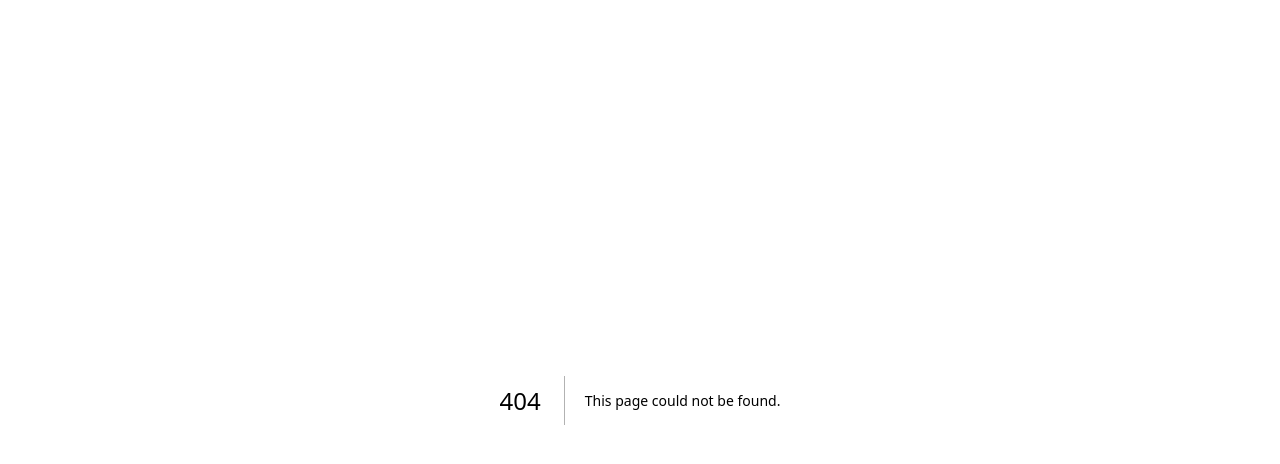
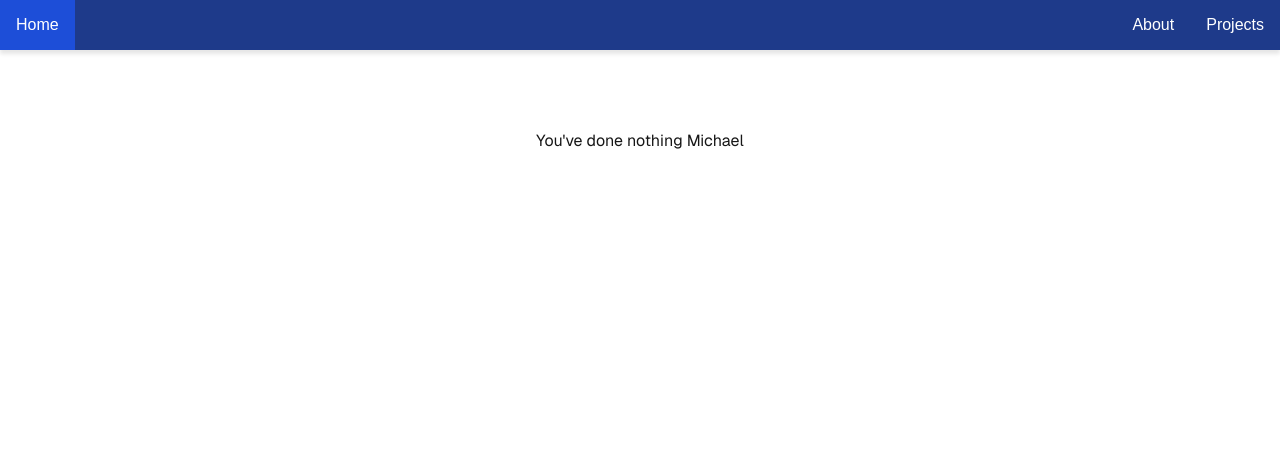
Before and after one commit to mbaren135/my-portfolio, a Next.js app: page /projects in a window 1280 px wide. Before the commit this address had no page. Shown: the top 464 px of the page. Built offline with nearby package versions, Linux system fonts and the light colour scheme.

Commit message:
first commit // nav bar

```diff
--- /dev/null
+++ b/app/about/page.tsx
@@ -0,0 +1,4 @@
+import s from "../page.module.css";
+export default function About() {
+  return <div className={s.page}>About</div>;
+}
--- a/app/layout.tsx
+++ b/app/layout.tsx
@@ -1,6 +1,7 @@
 import type { Metadata } from "next";
 import { Geist, Geist_Mono } from "next/font/google";
 import "./globals.css";
+import Navbar from "@/components/navbar";
 
 const geistSans = Geist({
   variable: "--font-geist-sans",
@@ -25,6 +26,7 @@ export default function RootLayout({
   return (
     <html lang="en">
       <body className={`${geistSans.variable} ${geistMono.variable}`}>
+        <Navbar />
         {children}
       </body>
     </html>
--- /dev/null
+++ b/app/projects/page.tsx
@@ -0,0 +1,4 @@
+import s from "../page.module.css";
+export default function Projects() {
+  return <div className={s.page}>You've done nothing Michael</div>;
+}
--- /dev/null
+++ b/components/navbar/index.tsx
@@ -0,0 +1,26 @@
+"use client";
+import Link from "next/link";
+import s from "./styles.module.css";
+
+export default function Navbar() {
+  const pages = [
+    { href: "/", label: "Home" },
+    { href: "/about", label: "About" },
+    { href: "/projects", label: "Projects"}
+  ];
+  return (
+    <nav className={s.navBar}>
+      <ul className={s.navEntries}>
+        {pages.map((page, index) => {
+          return (
+            <li key={index} className={s.navEntry}>
+              <Link className={s.navLink} href={page.href}>
+                {page.label}
+              </Link>
+            </li>
+          );
+        })}
+      </ul>
+    </nav>
+  );
+}
--- /dev/null
+++ b/components/navbar/styles.module.css
@@ -0,0 +1,35 @@
+.navBar {
+  --navbar-background-color: rgba(30, 58, 138, 1);
+  --navEntry-hover-bg-color: rgba(29, 78, 216, 1);
+
+  background-color: var(--navbar-background-color);
+  box-shadow: 0 4px 4px rgba(0, 0, 0, 0.1);
+}
+
+.navEntries {
+  display: flex;
+  flex-direction: row;
+  justify-content: end;
+}
+
+.navEntry {
+  height: 50px;
+  list-style: none;
+  align-content: center;
+}
+.navEntry:hover {
+  background-color: var(--navEntry-hover-bg-color);
+}
+.navEntry:first-child {
+  margin-right: auto;
+}
+
+.navLink {
+  display: inline-block;
+  height: 100%;
+  padding: 0px 16px;
+  align-content: center;
+  justify-content: center;
+  color: white;
+  text-decoration: none;
+}
```
Also changed, not shown: app/page.tsx (+88 -87 lines).
